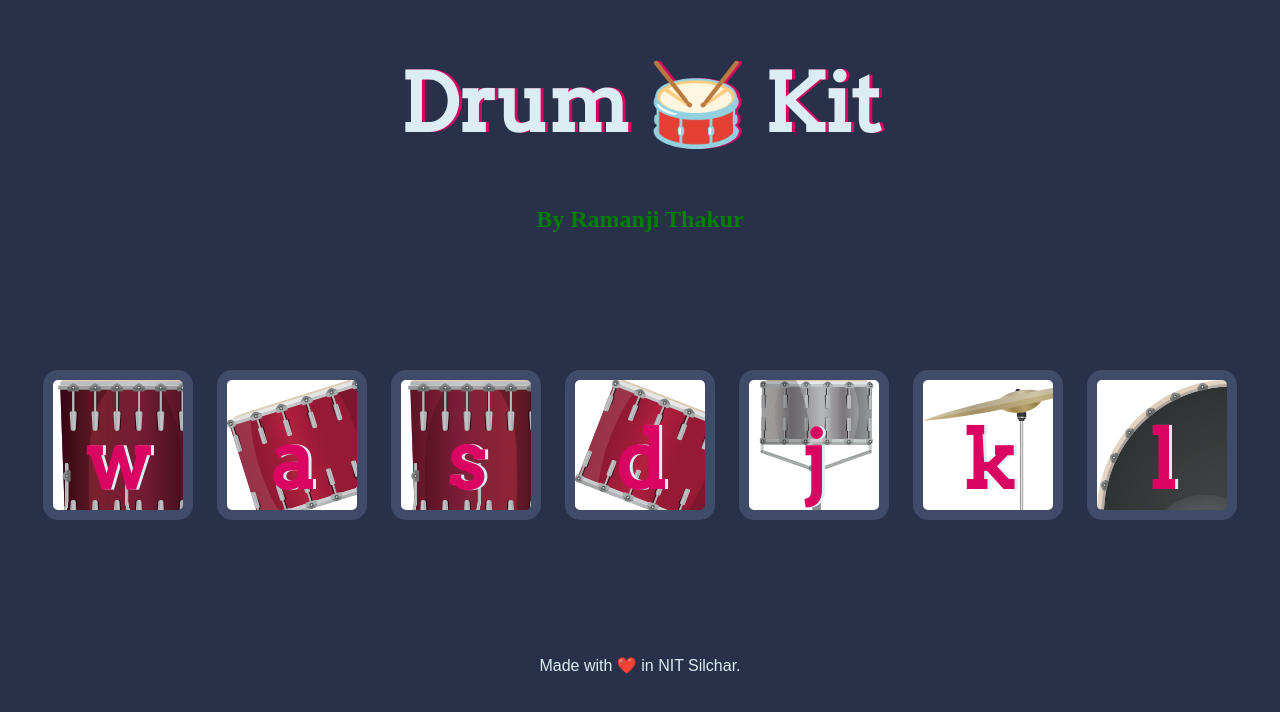
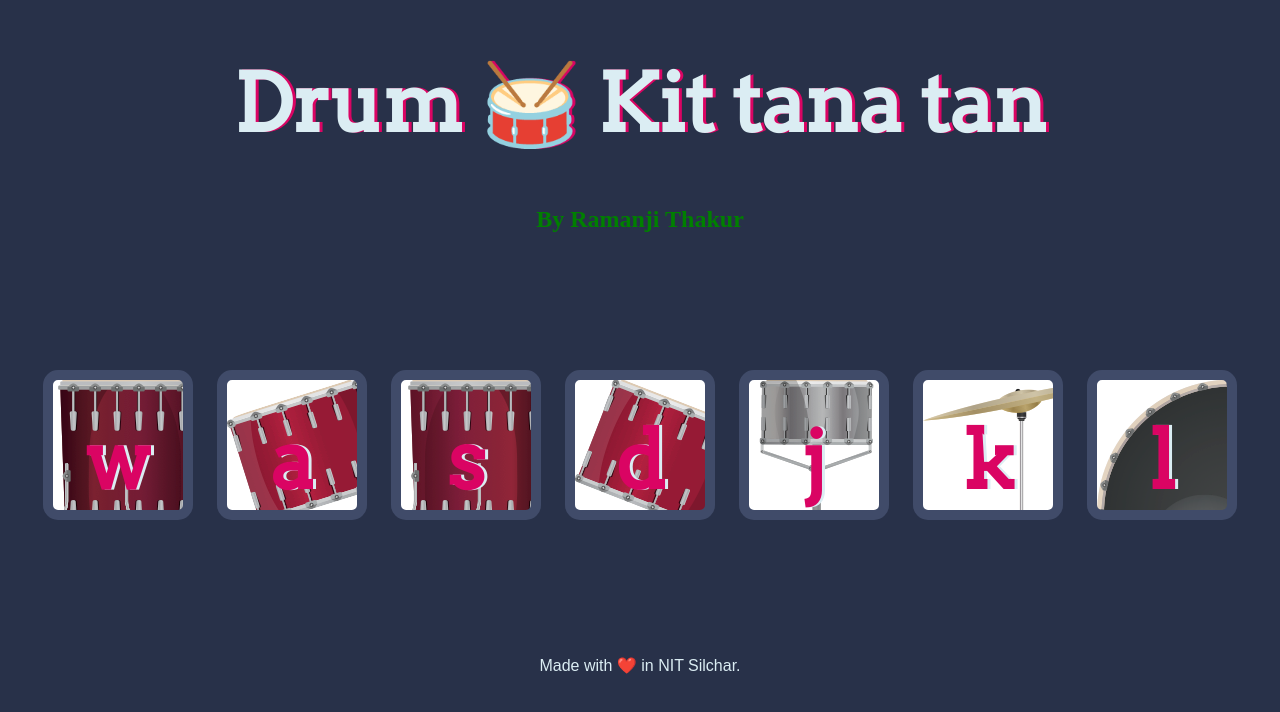
Before and after one commit to thakurramanji/Drum, a plain HTML site: page index.html in a window 1280 px wide. Drawn offline with Linux system fonts and the light colour scheme.

Commit message:
tana tan added

```diff
--- a/index.html
+++ b/index.html
@@ -10,7 +10,7 @@
 
 <body>
 
-  <h1 id="title">Drum 🥁 Kit</h1>
+  <h1 id="title">Drum 🥁 Kit tana tan</h1>
   <h2>By Ramanji Thakur</h2>
   <div class="set">
     <button class="w drum">w</button>
```
